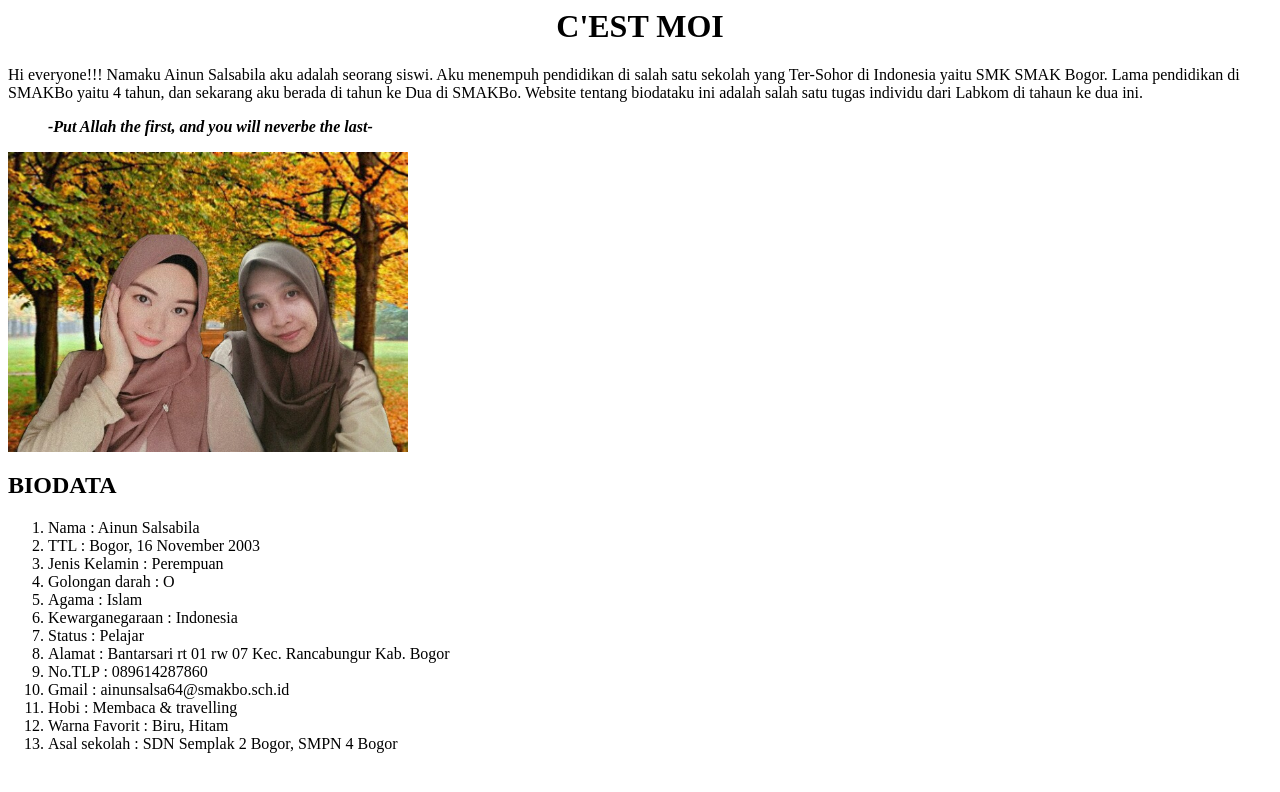
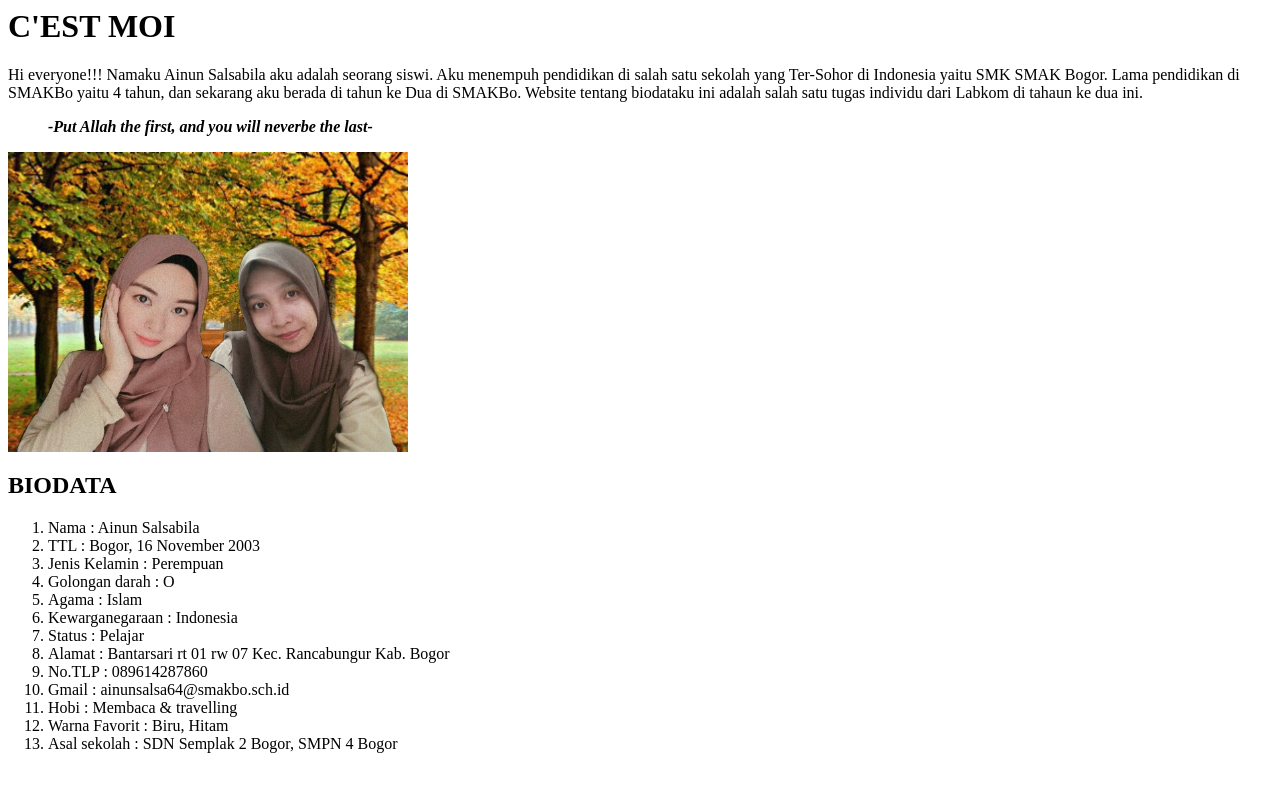
Before and after one commit to ainunsalsa64/AinunSalsabila.github.io, a plain HTML site: page index.html in a window 1280 px wide. Drawn offline with Linux system fonts and the light colour scheme.

Commit message:
Update index.html

```diff
--- a/index.html
+++ b/index.html
@@ -3,7 +3,7 @@
 		<title>INTRODUCE MY SELF</title>
 	</head>
 <body>
-		<h1><center>C'EST MOI</h1>
+		<h1>C'EST MOI</h1>
 		<p>Hi everyone!!! Namaku Ainun Salsabila aku adalah seorang siswi. Aku menempuh pendidikan di salah satu sekolah yang Ter-Sohor di Indonesia yaitu SMK SMAK Bogor.
 		Lama pendidikan di SMAKBo yaitu 4 tahun, dan sekarang aku berada di tahun ke Dua di SMAKBo.
 		Website tentang biodataku ini adalah salah satu tugas individu dari Labkom di tahaun ke dua ini.</p>
```
